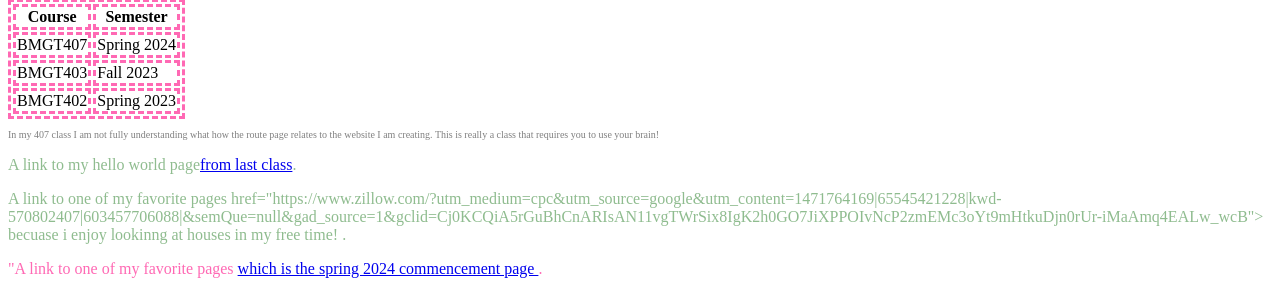
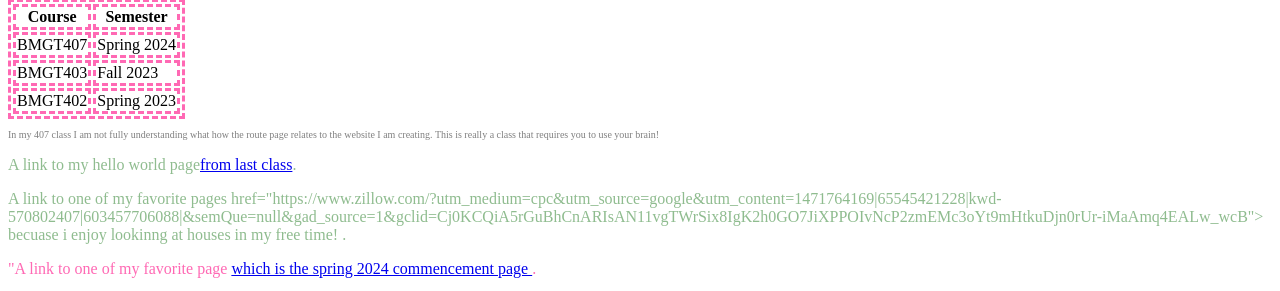
Before and after one commit to otoluwan/helloWorld, a Flask app: page /about-css in a window 1280 px wide. Shown: the part 606-897 px from the top of the page. Run offline with Flask 3, Linux system fonts and the light colour scheme.

Commit message:
Committing correct route for css page with all changes made

```diff
--- a/templates/about-css.html
+++ b/templates/about-css.html
@@ -53,7 +53,7 @@
         <p>A link to my hello world page<a href="/hello">from last class</a>.</p>
 
 <p>A link to one of my favorite pages <a> href="https://www.zillow.com/?utm_medium=cpc&utm_source=google&utm_content=1471764169|65545421228|kwd-570802407|603457706088|&semQue=null&gad_source=1&gclid=Cj0KCQiA5rGuBhCnARIsAN11vgTWrSix8IgK2h0GO7JiXPPOIvNcP2zmEMc3oYt9mHtkuDjn0rUr-iMaAmq4EALw_wcB"> becuase i enjoy lookinng at houses in my free time! </a>.</p>
-<p class="important-link">"A link to one of my favorite pages <a href="https://www.rhsmith.umd.edu/commencement" target="_blank">which is the spring 2024 commencement page </a>.</p>
+<p class="important-link">"A link to one of my favorite page <a href="https://www.rhsmith.umd.edu/commencement" target="_blank">which is the spring 2024 commencement page </a>.</p>
  <!-- Below is the picture of the Smith logo -->
 <img src="https://terpconnect.umd.edu/~jbono/bmgt407/images/smith-logo.png"  alt="Smith Logo" class="logo">
 </body>
```
